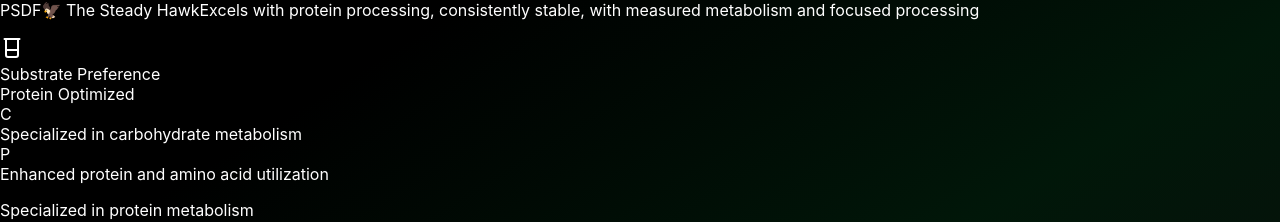
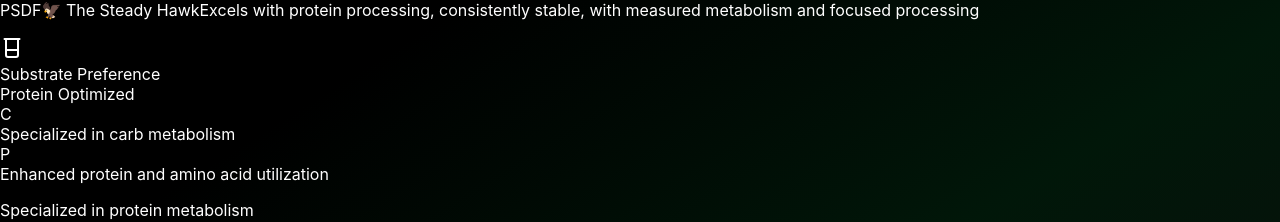
Before and after one commit to kmcclary/guthealthreport, a React (Create React App) app: page / in a window 1280 px wide. Shown: the part 7437-7659 px from the top of the page. Built offline with nearby package versions, Linux system fonts and the light colour scheme.

Commit message:
improve format

```diff
--- a/src/components/ui/MicrobiomePersonality.js
+++ b/src/components/ui/MicrobiomePersonality.js
@@ -95,7 +95,7 @@ const MicrobiomePersonalityV2 = ({
     substrate: {
       C: {
         title: 'Carbohydrate Optimized',
-        desc: 'Specialized in carbohydrate metabolism',
+        desc: 'Specialized in carb metabolism',
         trait: 'Primary pathways focused on polysaccharide processing',
         pathways: ['Glycoside hydrolases', 'Carbohydrate transporters'],
         products: ['Acetate', 'Butyrate'],
--- a/src/components/ui/StreakStatus.js
+++ b/src/components/ui/StreakStatus.js
@@ -13,7 +13,7 @@ const StreakStatus = ({ streak }) => {
   return (
     <Card className="bg-gradient-to-br from-cyan-100 via-pink-100 to-orange-100">
       <div onClick={handleCardClick} className="cursor-pointer">
-        <CardHeader className="p-0 pb-0">
+        <CardHeader className="p-1">
           <CardTitle
             className={`flex items-center gap-2 transition-all duration-700 ease-out transform
             ${titleVisible ? 'opacity-100 translate-y-0' : 'opacity-0 translate-y-2'}`}
```
